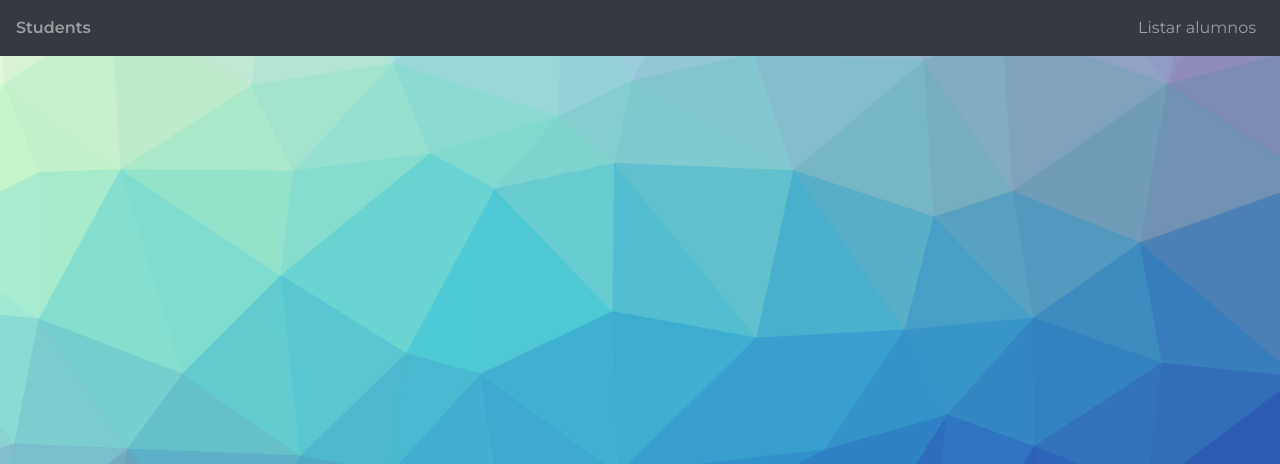
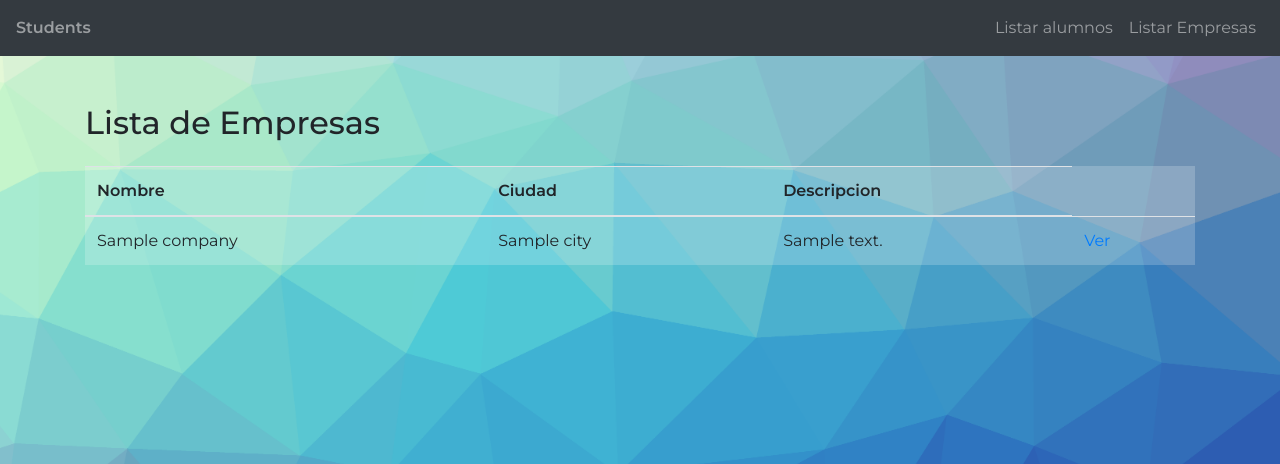
Before and after one commit to anagchaio/LabIV---Proyecto-Final-2021, a PHP site: the page made by Views/company-list.php in a window 1280 px wide. Shown: the top 464 px of the page. Run offline with PHP 8.4, Linux system fonts and the light colour scheme; the template is opened without the code that fills it: most values are stand-ins (such as "Sample title", 1, 10 or a date in 2020); some libraries are stand-ins or nearby versions.

Commit message:
company-list

```diff
--- a/Config/Config.php
+++ b/Config/Config.php
@@ -1,8 +1,7 @@
 <?php namespace Config;
 
 define("ROOT", dirname(__DIR__) . "/");
-//define("FRONT_ROOT", "/Lab4/practicaTPfinal/");
-define("FRONT_ROOT", "http://localhost/Projecto%20Final/");
+define("FRONT_ROOT", "http://localhost:8080/Lab4/LabIV---Proyecto-Final-2021/");
 define("VIEWS_PATH", "Views/");
 define("CSS_PATH", FRONT_ROOT . VIEWS_PATH . "css/");
 define("JS_PATH", FRONT_ROOT . VIEWS_PATH . "js/");
--- a/Controllers/CompanyController.php
+++ b/Controllers/CompanyController.php
@@ -18,7 +18,7 @@ class CompanyController
         {
             Utils::checkSession();
             $companies = $this->companyDAO->GetAll();
-            //require_once(VIEWS_PATH."company-list.php");
+            require_once(VIEWS_PATH."company-list.php");
         }
 
         public function ShowCompany($companyName)
--- a/Views/company-list.php
+++ b/Views/company-list.php
@@ -1,3 +1,34 @@
 <?php
     require_once('nav.php');
 ?>
+<main class="py-5">
+    <section id="listado" class="mb-5">
+        <div class="container">
+            <h2 class="mb-4">Lista de Empresas</h2>
+            <table class="table bg-light-alpha">
+                <thead>
+                    <th>Nombre</th>
+                    <th>Ciudad</th>
+                    <th>Descripcion</th>
+
+                </thead>
+                <tbody>
+                    <?php
+                        if(isset($companies)){
+                            foreach($companies as $company){
+                                echo  "<tr>";
+                                echo  "<td>" . $company->getName() . "</td>";
+                                echo  "<td>" . $company->getCity() . "</td>";
+                                echo  "<td>" . $company->getDescription() . "</td>";
+
+                                $companyId = $company->getIdCompany();
+                                echo "<td><a href=" . FRONT_ROOT . "Company/ShowListView/". $companyId .">Ver</a></td>";
+                            }
+                        }
+                    ?>
+                </tbody>
+
+            </table>
+        </div>
+    </section>
+</main>
--- a/Views/nav.php
+++ b/Views/nav.php
@@ -6,5 +6,8 @@
           <li class="nav-item">
                <a class="nav-link" href="<?php echo FRONT_ROOT ?>Student/ShowListView">Listar alumnos</a>
           </li>
+          <li class="nav-item">
+               <a class="nav-link" href="<?php echo FRONT_ROOT ?>Company/ShowListView">Listar Empresas</a>
+          </li>
      </ul>
 </nav>
```
Also changed, not shown: Models/Company.php (renamed from Models/company.php).
